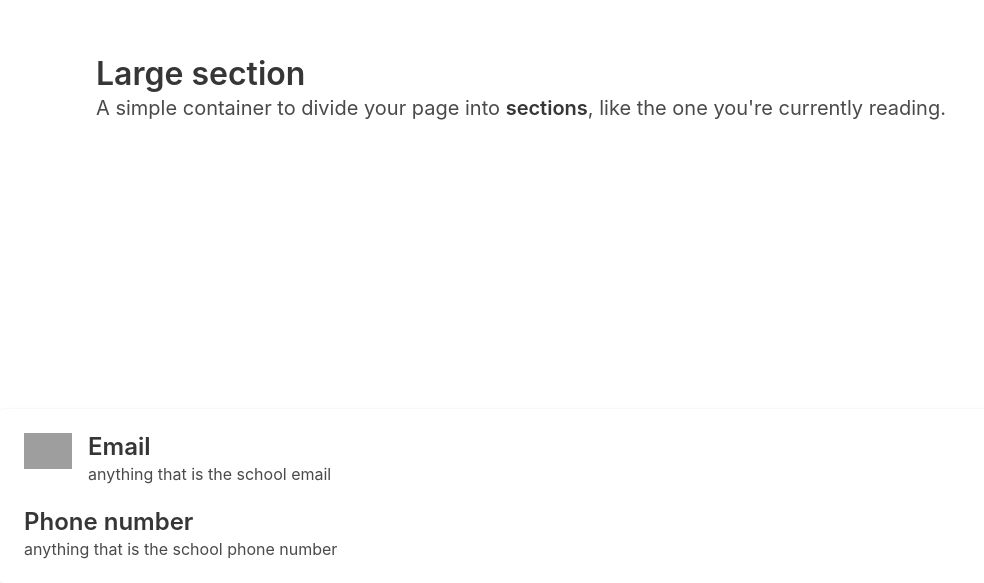
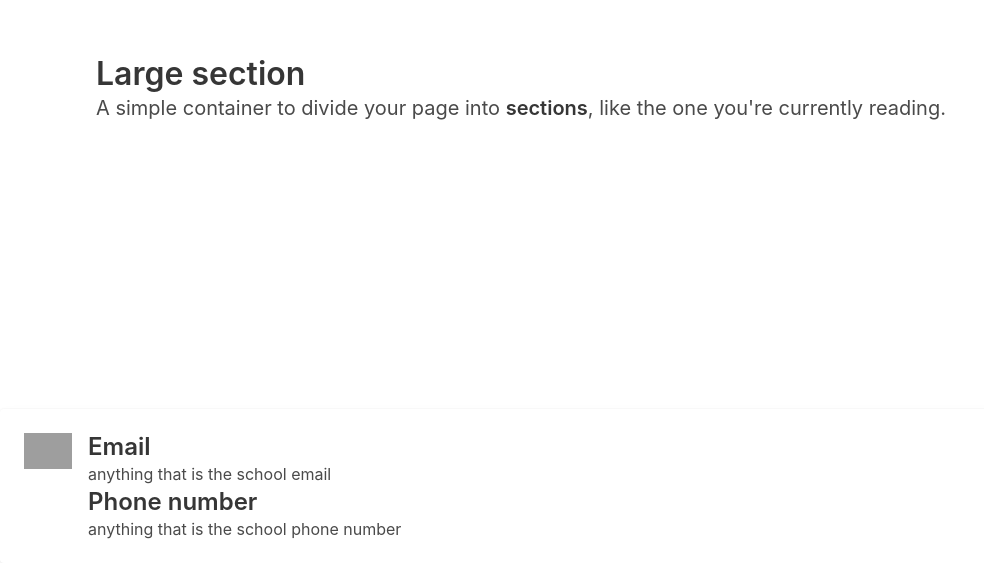
Before and after one commit to weblaze/spark, a plain HTML site: page index.html in a window 1280 px wide. Shown: the part 1519-2102 px from the top of the page, without its empty margins (0-984 px from the left). Drawn offline with nearby package versions, Linux system fonts and the light colour scheme; grey boxes are pictures that could not be loaded.

Commit message:
Update index.html

```diff
--- a/index.html
+++ b/index.html
@@ -139,13 +139,9 @@
             <div class="media-content">
               <p class="title is-4">Email</p>
               <p class="subtitle is-6">anything that is the school email</p>
+              <p class="title is-4">Phone number</p>
+              <p class="subtitle is-6">anything that is the school phone number</p>
             </div>
-          </div>
-          <div class="media-content">
-            <p class="title is-4">Phone number</p>
-            <p class="subtitle is-6">anything that is the school phone number</p>
-          </div>
-
         </div>
       </div>
     </footer>
```
